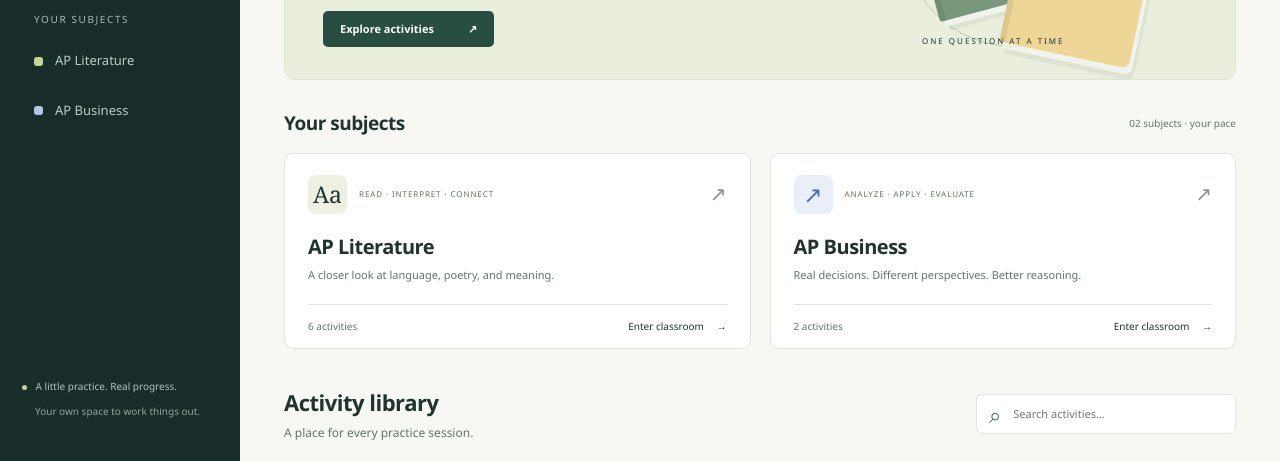
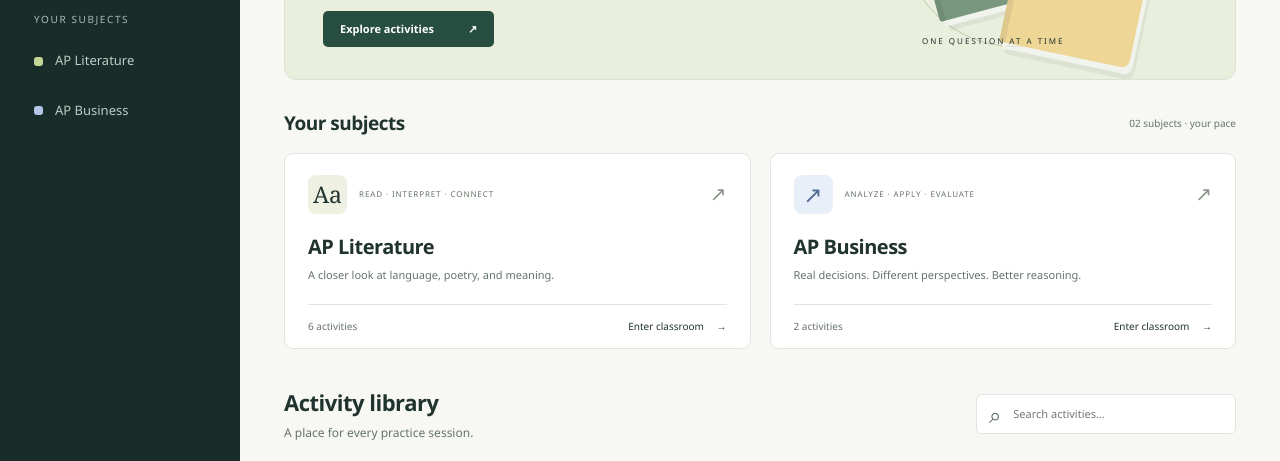
Before and after one commit to Eutopia2415/practices, a plain HTML site: page index.html in a window 1280 px wide. Shown: the part 335-796 px from the top of the page. Drawn offline with Linux system fonts and the light colour scheme.

Commit message:
Remove sidebar motivational text

```diff
--- a/index.html
+++ b/index.html
@@ -15,7 +15,6 @@
 <nav aria-label="Main navigation"><a href="#home" data-route="home"><span aria-hidden="true">▦</span> Overview</a><a href="#all" data-route="all"><span aria-hidden="true">▤</span> All activities <span class="nav-count">8</span></a><a href="#saved" data-route="saved"><span aria-hidden="true">☆</span> Saved activities</a></nav>
 <p class="nav-label course-label">YOUR SUBJECTS</p>
 <nav aria-label="Subjects"><a href="#lit" data-route="lit"><i class="dot lit-dot"></i> AP Literature</a><a href="#business" data-route="business"><i class="dot business-dot"></i> AP Business</a></nav>
-<div class="sidebar-bottom"><span class="online-dot"></span> A little practice. Real progress.<p>Your own space to work things out.</p></div>
 </aside>
 <div class="workspace">
 <header class="topbar"><span>My classroom <span class="crumb">/ <span id="breadcrumb">Overview</span></span></span><span class="student-label">INDEPENDENT STUDY <span class="avatar" aria-hidden="true">P</span></span></header>
```
